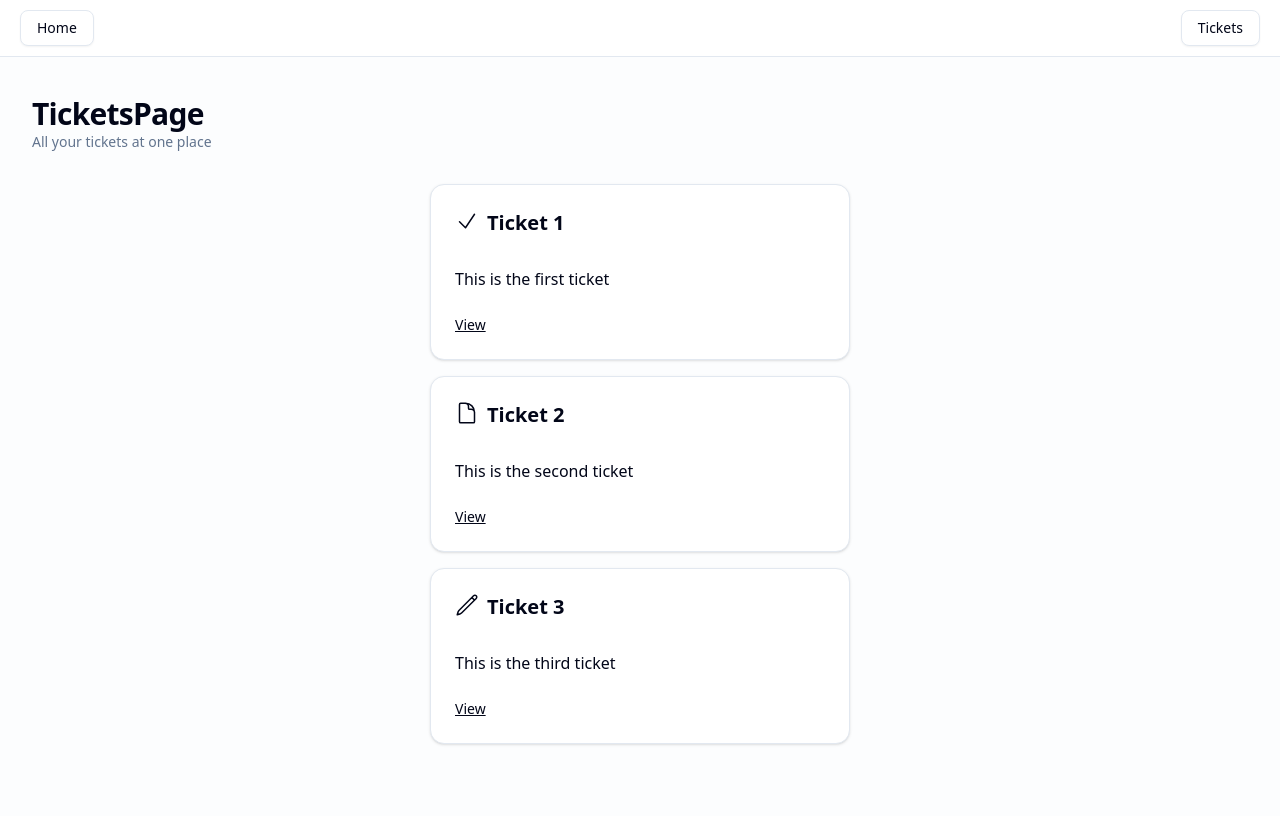
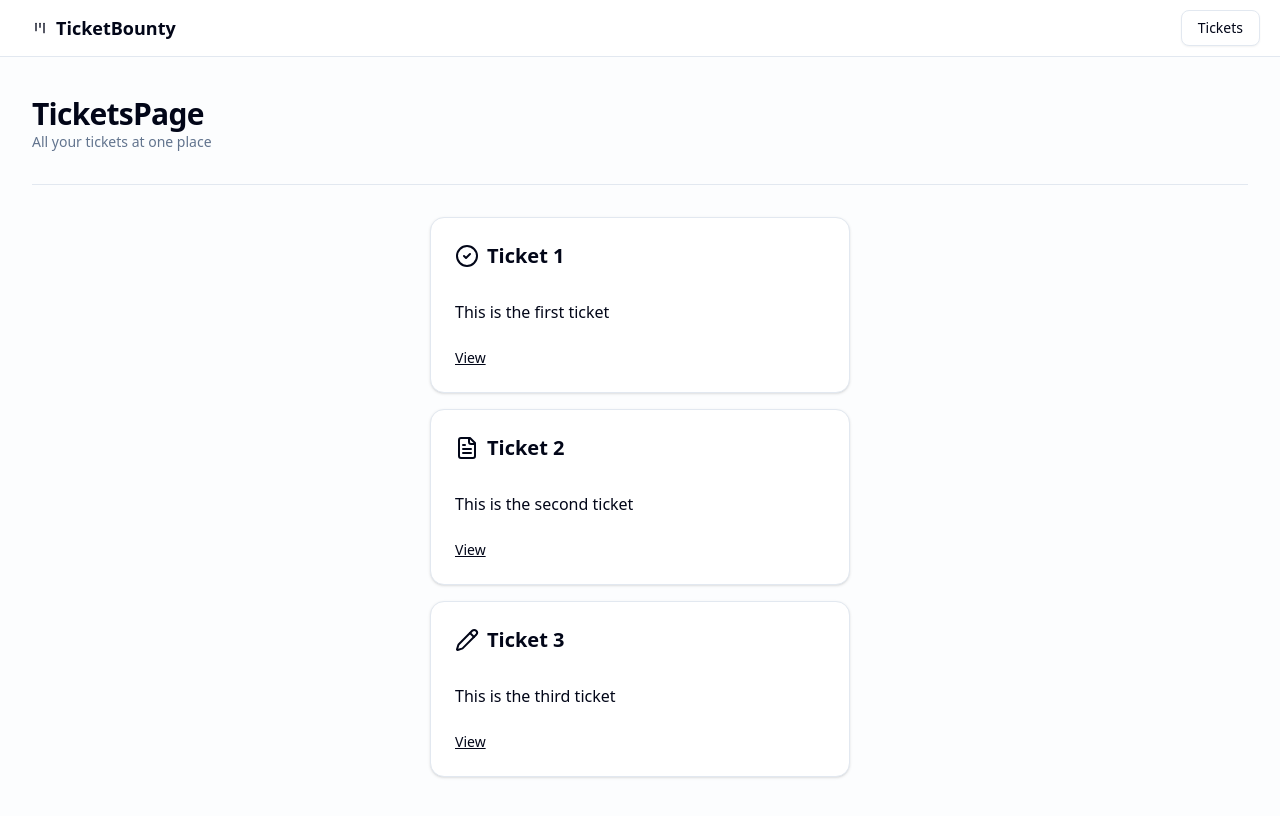
Before and after one commit to EtienneSchmitz/the-road-to-next, a Next.js app: page /tickets in a window 1280 px wide. Shown: the top 816 px of the page. Built offline with nearby package versions, Linux system fonts and the light colour scheme.

Commit message:
feat : add separator + icons

```diff
--- a/package.json
+++ b/package.json
@@ -11,6 +11,7 @@
     "type": "tsc --noEmit"
   },
   "dependencies": {
+    "@radix-ui/react-separator": "^1.1.7",
     "@radix-ui/react-slot": "^1.2.3",
     "class-variance-authority": "^0.7.1",
     "clsx": "^2.1.1",
--- a/src/app/layout.tsx
+++ b/src/app/layout.tsx
@@ -1,4 +1,5 @@
 import "./globals.css";
+import { LucideKanban } from "lucide-react";
 import type { Metadata } from "next";
 import { Geist, Geist_Mono } from "next/font/google";
 import Link from "next/link";
@@ -37,7 +38,10 @@ export default function RootLayout({
             w-full flex py-2.5 px-5 justify-between
           ">
           <div>
-              <Link href={homePath()} className={buttonVariants({ variant: 'outline' })}>Home</Link>
+            <Link href={homePath()} className={buttonVariants({ variant: 'ghost' })}>
+              <LucideKanban />
+              <h1 className="text-lg font-semibold">TicketBounty</h1>
+            </Link>
           </div>
           <div>
             <Link href={ticketsPath()} className={buttonVariants({ variant: 'outline' })}>Tickets</Link>
--- a/src/app/tickets/page.tsx
+++ b/src/app/tickets/page.tsx
@@ -1,30 +1,14 @@
+import {  LucideCircleCheck, LucideFileText, LucidePencil } from "lucide-react";
 import Link from "next/link";
 import { Card, CardContent, CardFooter, CardHeader, CardTitle } from "@/components/ui/card";
+import { Separator } from "@/components/ui/separator";
 import { initialTickets } from "@/data";
 import { ticketPath } from "@/paths";
 
-const CheckIcon = () => (
-    <svg xmlns="http://www.w3.org/2000/svg" fill="none" viewBox="0 0 24 24" strokeWidth={1.5} stroke="currentColor" className="size-6">
-        <path strokeLinecap="round" strokeLinejoin="round" d="m4.5 12.75 6 6 9-13.5" />
-    </svg>
-);
-
-const PencilIcon = () => (
-    <svg xmlns="http://www.w3.org/2000/svg" fill="none" viewBox="0 0 24 24" strokeWidth={1.5} stroke="currentColor" className="size-6">
-        <path strokeLinecap="round" strokeLinejoin="round" d="m16.862 4.487 1.687-1.688a1.875 1.875 0 1 1 2.652 2.652L6.832 19.82a4.5 4.5 0 0 1-1.897 1.13l-2.685.8.8-2.685a4.5 4.5 0 0 1 1.13-1.897L16.863 4.487Zm0 0L19.5 7.125" />
-    </svg>
-);
-
-const DocumentIcon = () => (
-    <svg xmlns="http://www.w3.org/2000/svg" fill="none" viewBox="0 0 24 24" strokeWidth={1.5} stroke="currentColor" className="size-6">
-        <path strokeLinecap="round" strokeLinejoin="round" d="M19.5 14.25v-2.625a3.375 3.375 0 0 0-3.375-3.375h-1.5A1.125 1.125 0 0 1 13.5 7.125v-1.5a3.375 3.375 0 0 0-3.375-3.375H8.25m2.25 0H5.625c-.621 0-1.125.504-1.125 1.125v17.25c0 .621.504 1.125 1.125 1.125h12.75c.621 0 1.125-.504 1.125-1.125V11.25a9 9 0 0 0-9-9Z" />
-    </svg>
-);
-
 const TICKET_ICONS = {
-    OPEN: <DocumentIcon />,
-    IN_PROGRESS: <PencilIcon />,
-    DONE: <CheckIcon />,
+    OPEN: <LucideFileText />,
+    IN_PROGRESS: <LucidePencil />,
+    DONE: <LucideCircleCheck />,
 }
 
 const TicketsPage = () => {
@@ -35,11 +19,13 @@ const TicketsPage = () => {
                 <p className="text-sm text-muted-foreground">All your tickets at one place</p>
             </div>
 
+            <Separator />
+
             <div className="flex-1 flex flex-col items-center gap-y-4 animate-fade-from-top">
                 {initialTickets.map((ticket) => (
                     <Card key={ticket.id} className="w-full max-w-[420px]">
                         <CardHeader>
-                            <CardTitle className="flex gap-x-2 justify-items-center">
+                            <CardTitle className="flex gap-x-2 items-center">
                                 <p className="">{TICKET_ICONS[ticket.status]}</p>
                                 <h3 className="text-xl truncate">{ticket.title}</h3>
                             </CardTitle>
--- /dev/null
+++ b/src/components/ui/separator.tsx
@@ -0,0 +1,27 @@
+"use client"
+
+import * as SeparatorPrimitive from "@radix-ui/react-separator"
+import * as React from "react"
+import { cn } from "@/lib/utils"
+
+function Separator({
+  className,
+  orientation = "horizontal",
+  decorative = true,
+  ...props
+}: React.ComponentProps<typeof SeparatorPrimitive.Root>) {
+  return (
+    <SeparatorPrimitive.Root
+      data-slot="separator-root"
+      decorative={decorative}
+      orientation={orientation}
+      className={cn(
+        "bg-border shrink-0 data-[orientation=horizontal]:h-px data-[orientation=horizontal]:w-full data-[orientation=vertical]:h-full data-[orientation=vertical]:w-px",
+        className
+      )}
+      {...props}
+    />
+  )
+}
+
+export { Separator }
```
Also changed, not shown: 1 other file (tests, documents, lock files or other folders).
